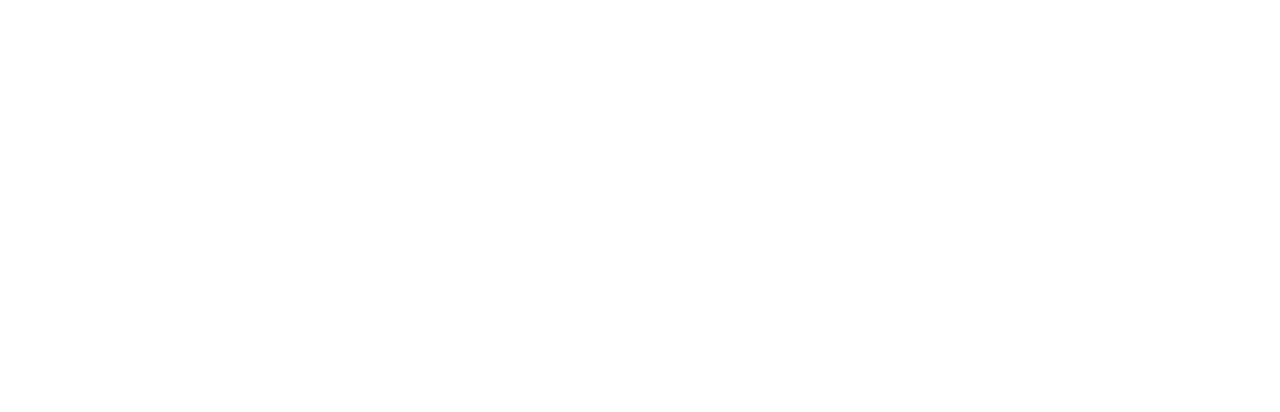
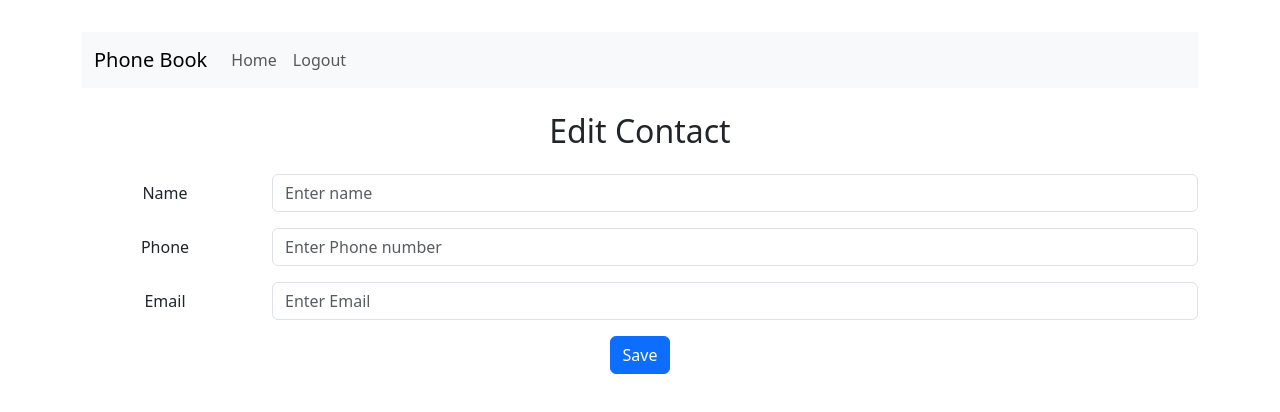
Before and after one commit to amirsuhel88/phone-book-frontend, a React (Vite) app: page /edit-contact/1 in a window 1280 px wide. Before the commit this address had no page. Shown: the top 412 px of the page. Built offline with nearby package versions, Linux system fonts and the light colour scheme.

Commit message:
edit contact is now working. But picture is not editing.

```diff
--- a/src/App.jsx
+++ b/src/App.jsx
@@ -3,6 +3,7 @@
 import LoginPage from "./components/login";
 import Contacts from "./components/Contacts";
 import AddContact from "./components/AddContact";
+import EditContact from "./components/EditContact";
 
 function App() {
   return (
@@ -11,6 +12,8 @@
         <Route path="/login" element={<LoginPage />}></Route>
         <Route path="/" element={<Contacts />}></Route>
         <Route path="/add-contact" element={<AddContact />}></Route>
+        {/* <Route path="/edit-contact" element={<EditContact />}></Route> */}
+        <Route path="/edit-contact/:id" element={<EditContact />} />
       </Routes>
     </BrowserRouter>
   );
--- a/src/components/Contacts.jsx
+++ b/src/components/Contacts.jsx
@@ -44,6 +44,9 @@
   const handleClick = () => {
     navigate("/add-contact"); // Replace '/another-page' with the actual path
   };
+  const handleEdit = (id) => {
+    navigate(`/edit-contact/${id}`);
+  };
 
   return (
     <>
@@ -75,6 +78,15 @@
                       width={80}
                     />
                   </td>
+                  <button
+                    className="btn btn-primary"
+                    onClick={() => handleEdit(contact.id)}
+                  >
+                    Edit
+                  </button>
+                  <button className="mx-2 btn btn-danger" variant="danger">
+                    Delete
+                  </button>
                 </tr>
               ))
             ) : (
--- /dev/null
+++ b/src/components/EditContact.jsx
@@ -0,0 +1,129 @@
+import React, { useEffect, useState } from "react";
+import { Row, Button, Form, Container, Col } from "react-bootstrap";
+import axios from "axios";
+import NavigationBar from "./NavigationBar";
+import { useNavigate, useParams } from "react-router-dom";
+import { useDispatch, useSelector } from "react-redux";
+import { editContact } from "../redux/contactSlice";
+
+function EditContact() {
+  const { id } = useParams();
+  const contacts = useSelector((state) => state.contacts.contacts);
+  const contactt = contacts.find((c) => c.id === id);
+
+  const [name, setName] = useState(contactt?.name || "");
+  const [phone, setPhone] = useState(contactt?.phone || "");
+  const [email, setEmail] = useState(contactt?.email || "");
+  const [photo, setPhoto] = useState(null);
+
+  const dispatch = useDispatch();
+  const navigate = useNavigate();
+
+  const handleEdit = async (e) => {
+    e.preventDefault();
+    try {
+      const token = localStorage.getItem("token");
+
+      const formData = new FormData();
+      formData.append("name", name);
+      formData.append("phone", phone);
+      formData.append("email", email);
+      if (photo) formData.append("photo", photo);
+
+      const response = await axios.put(
+        "http://localhost:5000/api/contacts/" + id,
+        formData,
+        {
+          headers: {
+            "Content-Type": "multipart/form-data",
+            Authorization: `Bearer ${token}`,
+          },
+        }
+      );
+
+      dispatch(
+        editContact({
+          id,
+          name,
+          phone,
+          email,
+          // Add any other fields you might need to update
+        })
+      );
+
+      console.log(response);
+      navigate("/"); // Navigate back to contacts or another page
+    } catch (error) {
+      console.log(error);
+    }
+  };
+
+  return (
+    <Container>
+      <NavigationBar />
+      <h2 className="my-4">Edit Contact</h2>
+
+      <Form onSubmit={handleEdit}>
+        <Form.Group as={Row} className="mb-3">
+          <Form.Label column sm="2">
+            Name
+          </Form.Label>
+          <Col sm="10">
+            <Form.Control
+              type="text"
+              placeholder="Enter name"
+              value={name}
+              onChange={(e) => setName(e.target.value)}
+              required
+            />
+          </Col>
+        </Form.Group>
+        <Form.Group as={Row} className="mb-3">
+          <Form.Label column sm="2">
+            Phone
+          </Form.Label>
+          <Col sm="10">
+            <Form.Control
+              type="text"
+              placeholder="Enter Phone number"
+              value={phone}
+              onChange={(e) => setPhone(e.target.value)}
+              required
+            />
+          </Col>
+        </Form.Group>
+        <Form.Group as={Row} className="mb-3">
+          <Form.Label column sm="2">
+            Email
+          </Form.Label>
+          <Col sm="10">
+            <Form.Control
+              type="text"
+              placeholder="Enter Email"
+              value={email}
+              onChange={(e) => setEmail(e.target.value)}
+              required
+            />
+          </Col>
+        </Form.Group>
+        {/* <Form.Group as={Row} className="mb-3">
+          <Form.Label column sm="2">
+            Image
+          </Form.Label>
+          <Col sm="10">
+            <Form.Control
+              type="file"
+              accept="image/*"
+              onChange={(e) => setPhoto(e.target.files[0])}
+            />
+          </Col>
+        </Form.Group> */}
+        <Button variant="primary" type="submit">
+          Save
+        </Button>
+      </Form>
+    </Container>
+  );
+}
+
+export default EditContact;
--- a/src/redux/contactSlice.jsx
+++ b/src/redux/contactSlice.jsx
@@ -1,4 +1,5 @@
 import { createSlice } from "@reduxjs/toolkit";
+import EditContact from "../components/EditContact";
 
 const contactSlice = createSlice({
   name: "contacts",
@@ -26,8 +27,18 @@
     setError: (state, action) => {
       state.error = action.payload;
     },
+    editContact: (state, action) => {
+      const index = state.contacts.findIndex((x) => x.id === action.payload.id);
+      if (index !== -1) {
+        state.contacts[index] = {
+          ...state.contacts[index],
+          ...action.payload,
+        };
+      }
+    },
   },
 });
 
-export const { getContact, setStatus, setError } = contactSlice.actions;
+export const { getContact, setStatus, setError, editContact } =
+  contactSlice.actions;
 export default contactSlice.reducer;
```
